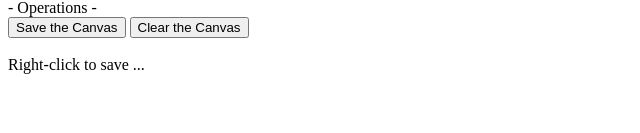
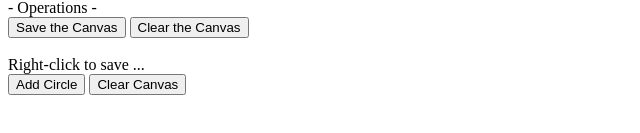
Before and after one commit to alexwander/UMLSketch, a plain HTML site: page index.html in a window 1280 px wide. Shown: the part 411-544 px from the top of the page, without its empty margins (0-640 px from the left). Drawn offline with Linux system fonts and the light colour scheme.

Commit message:
add buttons

```diff
--- a/draw.js
+++ b/draw.js
@@ -88,3 +88,6 @@ function saveCanvas() {
     var imageContainer = document.getElementById("savedCopyContainer");
     imageContainer.style.display = "block";
 }
+
+
+////////////////////////////////////Circle element
--- a/index.html
+++ b/index.html
@@ -36,5 +36,11 @@
     </div>
 </div>
 
+<div circle-buttons>
+    <button onclick="addRandomCircle()">Add Circle</button>
+    <button onclick="clearCanvas()">Clear Canvas</button>
+</div>
+
+
 </body>
 </html>
```
